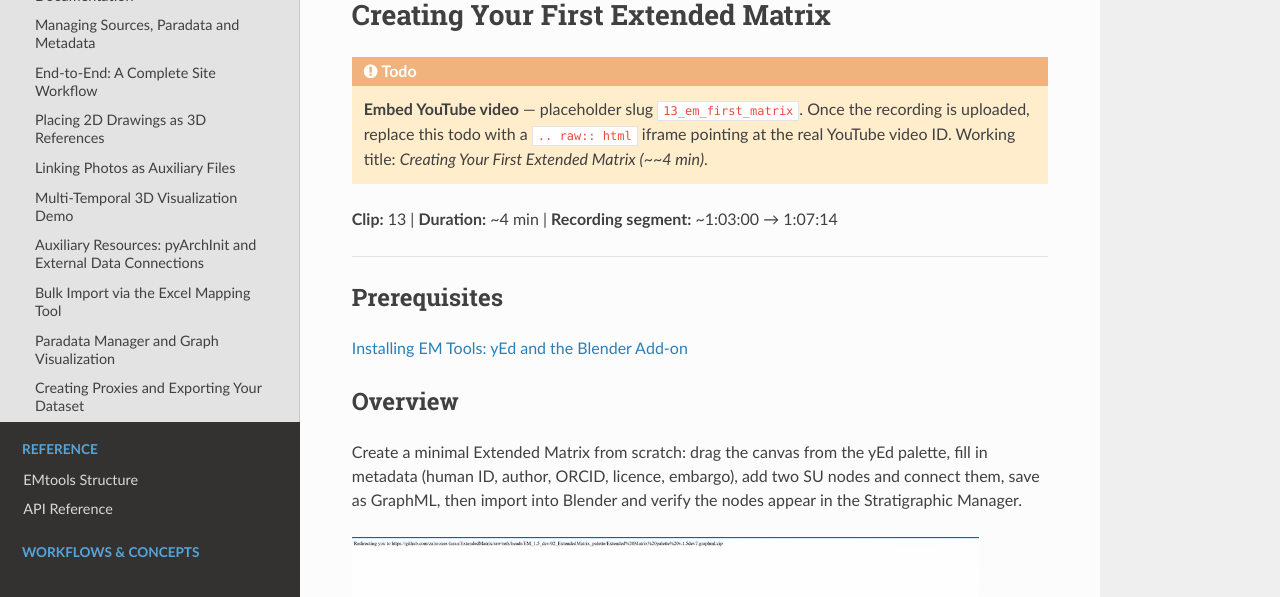
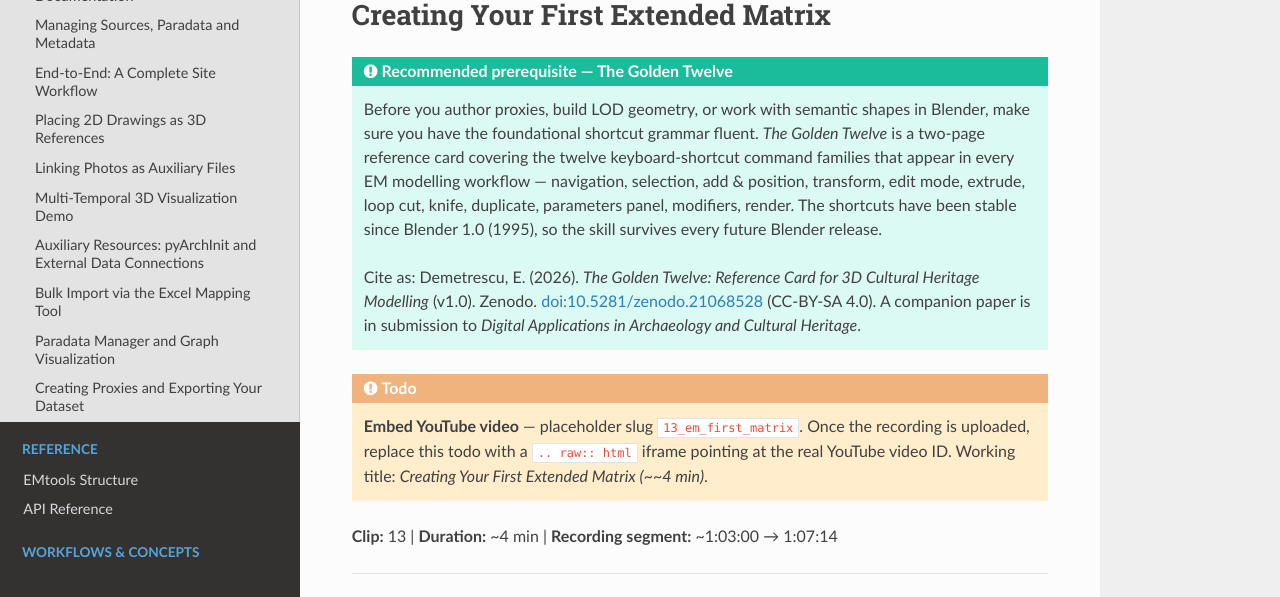
Before and after one commit to zalmoxes-laran/EM-blender-tools-doc, a Sphinx documentation site: the page built from docs/tutorials/13-first-matrix-creation.rst, in a window 1280 px wide and 900 px high, cut to the strip 303-900 px from the top of the window. Built offline with Sphinx 7.4.7 and the Read the Docs theme 3.1.0, drawn with Linux system fonts in a browser that asks for light colours.

Commit message:
docs(golden-twelve): include GT card on six modelling-adjacent pages
Adds the reusable Golden Twelve admonition (.. include::
_includes/golden_twelve_card.rst) to the tutorial and panel pages
that walk the reader through a hands-on Blender modelling gesture:

  Tutorials:
    docs/tutorials/build-proxies.rst
    docs/tutorials/place_drawings_as_references.rst
    docs/tutorials/03-3dsc-lod-concept.rst
    docs/tutorials/13-first-matrix-creation.rst

  Panels:
    docs/panels/proxy_box_creator.rst
    docs/panels/anastylosis_manager.rst

Same six pages are being updated on 1.6 via the normal working-tree
edit path — 1.5.0 uses plumbing here because the branch is not
checked out and the FUSE mount blocks git checkout.

```diff
--- a/docs/panels/anastylosis_manager.rst
+++ b/docs/panels/anastylosis_manager.rst
@@ -3,6 +3,8 @@
 
 Anastylosis Manager (RMSF)
 ==========================
+
+.. include:: ../_includes/golden_twelve_card.rst
 
 .. seealso::
 
--- a/docs/panels/proxy_box_creator.rst
+++ b/docs/panels/proxy_box_creator.rst
@@ -2,6 +2,8 @@
 
 Proxy Box Creator
 =================
+
+.. include:: ../_includes/golden_twelve_card.rst
 
 .. seealso::
 
--- a/docs/tutorials/03-3dsc-lod-concept.rst
+++ b/docs/tutorials/03-3dsc-lod-concept.rst
@@ -3,6 +3,8 @@
 
 3D Survey Collection: Level of Detail in Blender
 ================================================
+
+.. include:: ../_includes/golden_twelve_card.rst
 
 .. todo::
 
--- a/docs/tutorials/13-first-matrix-creation.rst
+++ b/docs/tutorials/13-first-matrix-creation.rst
@@ -5,6 +5,8 @@
 
 Creating Your First Extended Matrix
 ===================================
+
+.. include:: ../_includes/golden_twelve_card.rst
 
 .. todo::
 
--- a/docs/tutorials/build-proxies.rst
+++ b/docs/tutorials/build-proxies.rst
@@ -1,5 +1,7 @@
 Build the stratigraphic proxies in Blender
 ==========================================
+
+.. include:: ../_includes/golden_twelve_card.rst
 
 .. _howto_build_proxies:
 
--- a/docs/tutorials/place_drawings_as_references.rst
+++ b/docs/tutorials/place_drawings_as_references.rst
@@ -2,6 +2,8 @@
 
 Placing 2D Drawings as 3D References
 ====================================
+
+.. include:: ../_includes/golden_twelve_card.rst
 
 A common authoring step is to import a 2D drawing — a section, a
 plan, an excavation orthophoto — into Blender and bring it to the
```
